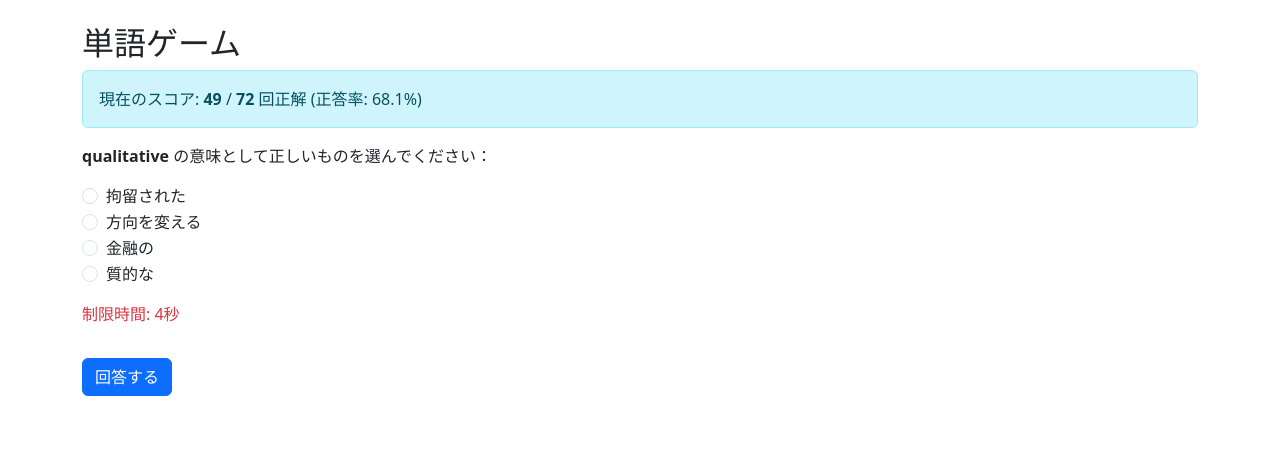
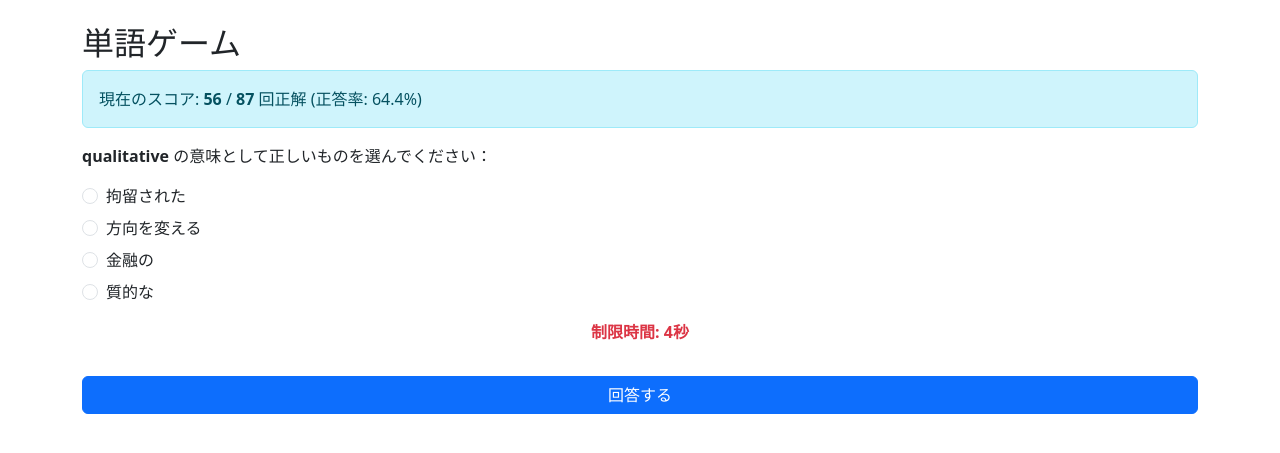
Before and after one commit to Shun0115/vocab-ai-generator, a Flask app: page /test in a window 1280 px wide. Shown: the top 453 px of the page. Run offline with Flask 3, Linux system fonts and the light colour scheme.

Commit message:
スマホ画面最適化

```diff
--- a/templates/test.html
+++ b/templates/test.html
@@ -3,6 +3,7 @@
 
 <head>
   <meta charset="utf-8">
+  <meta name="viewport" content="width=device-width, initial-scale=1">
   <title>単語ゲーム（選択式）</title>
   <link rel="stylesheet" href="https://cdn.jsdelivr.net/npm/bootstrap@5.3.0/dist/css/bootstrap.min.css">
   <link rel="stylesheet" href="{{ url_for('static', filename='styles.css') }}">
@@ -24,9 +25,9 @@
       <p><strong>{{ question.word }}</strong> の意味として正しいものを選んでください：</p>
 
       {% for option in question.options %}
-  <div class="form-check">
-    <input class="form-check-input" type="radio" name="answer" value="{{ option }}" id="option{{ loop.index }}">
-    <label class="form-check-label" for="option{{ loop.index }}">{{ option }}</label>
+      <div class="form-check mb-2">
+        <input class="form-check-input" type="radio" name="answer" id="option{{ loop.index }}" value="{{ option }}">
+        <label class="form-check-label d-block" for="option{{ loop.index }}">{{ option }}</label>
       </div>
       {% endfor %}
 
@@ -34,8 +35,8 @@
       <input type="hidden" name="correct_meaning" value="{{ question.meaning }}">
       <input type="hidden" name="auto_submit" value="false" id="auto_submit_flag">
 
-  <p class="mt-3 text-danger" id="timer">制限時間: 10秒</p>
-  <button type="submit" class="btn btn-primary mt-3">回答する</button>
+      <p class="mt-3 text-danger fw-bold fs-6 text-center" id="timer">制限時間: 10秒</p>
+      <button type="submit" class="btn btn-primary mt-3 w-100">回答する</button>
     </form>
     <script>
       let timeLeft = 10;
@@ -57,15 +58,16 @@
 
     {% if result %}
     <div class="alert {{ 'alert-success' if result.correct else 'alert-danger' }} mt-4">
-  <p>あなたの答え: <strong>{{ result.your_answer }}</strong></p>
-  <p>正解: <strong>{{ result.correct_answer }}</strong></p>
-  <p>結果: <strong>{{ '正解！' if result.correct else '不正解！' }}</strong></p>
+      <p class="mb-1">あなたの答え: <strong>{{ result.your_answer }}</strong></p>
+      <p class="mb-1">正解: <strong>{{ result.correct_answer }}</strong></p>
+      <p class="mb-0">結果: <strong>{{ '正解！' if result.correct else '不正解！' }}</strong></p>
     </div>
 
-<div class="mt-4 d-flex gap-3">
+    <div class="mt-4 d-grid gap-2">
       <a href="/test" class="btn btn-secondary">次の問題へ</a>
       <a href="/" class="btn btn-outline-primary">← 単語帳に戻る</a>
     </div>
+
     {% endif %}
 
   </div>
--- a/test_score.json
+++ b/test_score.json
@@ -1,4 +1,4 @@
 {
-  "correct": 49,
-  "total": 72
+  "correct": 56,
+  "total": 87
 }
```
Lines whose indentation alone changed are shown as unchanged.
